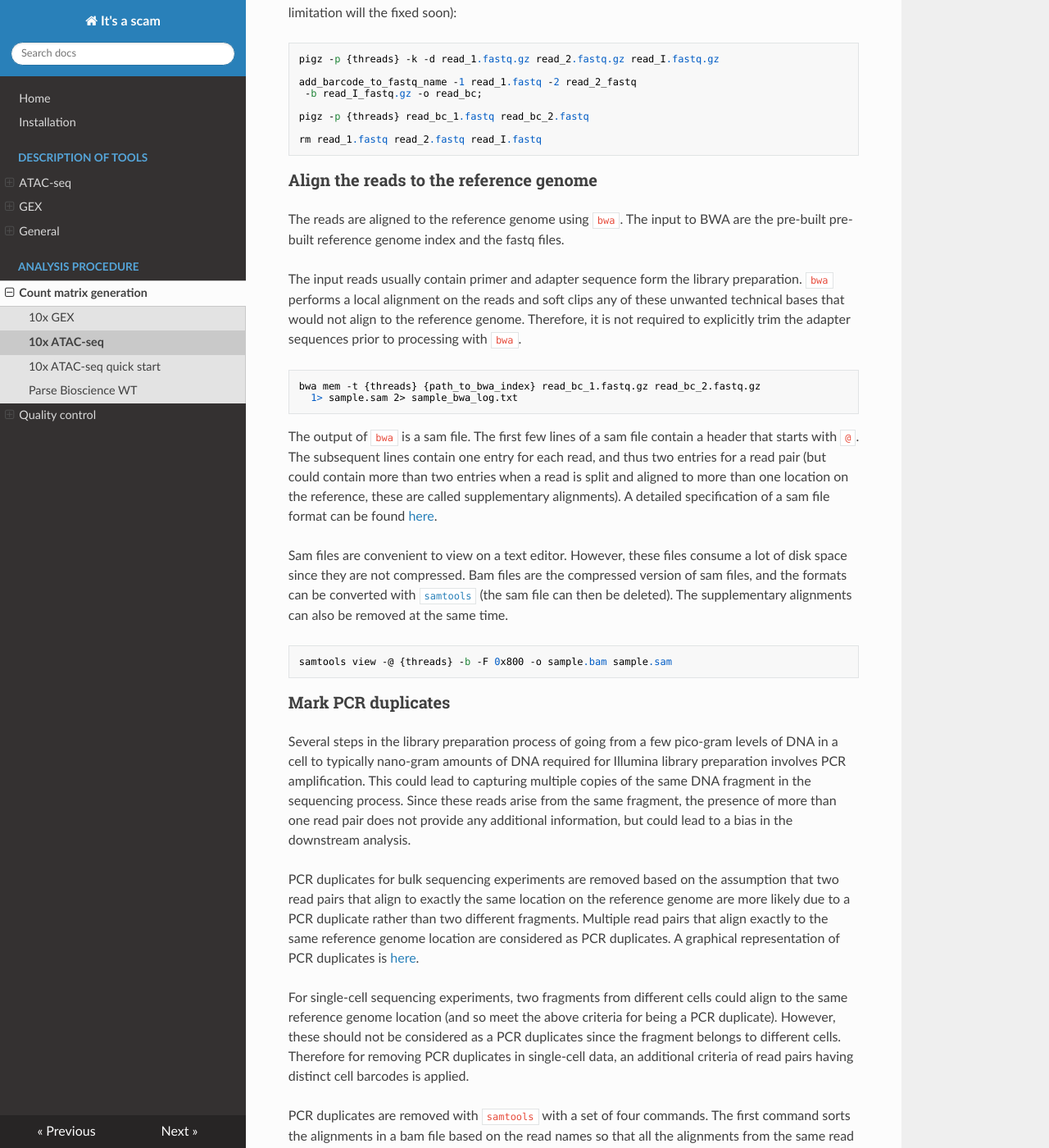
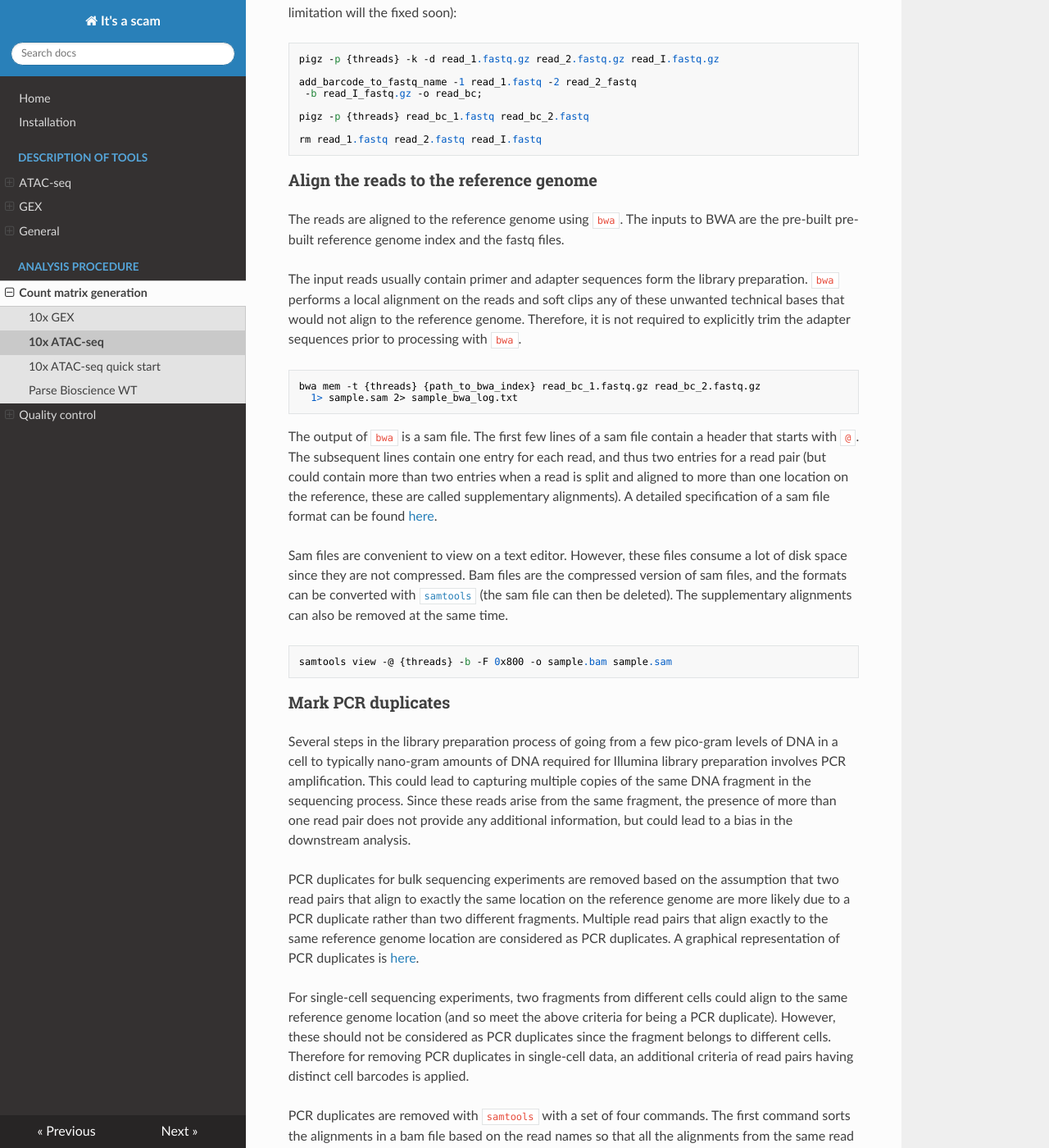
Before and after one commit to rishvanth-kp/its_a_scam, an MkDocs documentation site: the page built from doc/content/10x_atac_seq.md, in a window 1280 px wide and 1400 px high, scrolled down 1533 px. Shown: the whole window at 82% size. Built offline with MkDocs 1.6.1, drawn with Linux system fonts in a browser that asks for light colours; nearby versions of some CDN libraries; some of the changed text lies outside the part shown.

Commit message:
fixed typos in documentation

````diff
--- a/doc/content/10x_atac_seq.md
+++ b/doc/content/10x_atac_seq.md
@@ -66,7 +66,7 @@
 The cell barcode can be appended to the paired-end FASTQ files using the
 program `add_barcode_to_fastq_name`. Unfortunately, gzipped fastq files
 are not supported at the moment. The fastq files need to be
-decompressed, add the cell barcode, and re-compressed again (his
+decompressed, add the cell barcode, and re-compressed again (this
 limitation will the fixed soon):
 
 ```
@@ -81,11 +81,11 @@
 ```
 
 ### Align the reads to the reference genome
-The reads are aligned to the reference genome using `bwa`. The input to
+The reads are aligned to the reference genome using `bwa`. The inputs to
 BWA are the pre-built pre-built reference genome index and the fastq
 files.
 
-The input reads usually contain primer and adapter sequence form the
+The input reads usually contain primer and adapter sequences form the
 library preparation. `bwa` performs a local alignment on the reads and
 soft clips any of these unwanted technical bases that would not align to
 the reference genome. Therefore, it is not required to explicitly trim the
@@ -135,7 +135,7 @@
 For single-cell sequencing experiments, two fragments from different
 cells could align to the same reference genome location (and so meet the
 above criteria for being a PCR duplicate). However, these should
-not be considered as a PCR duplicates since the fragment belongs to
+not be considered as PCR duplicates since the fragment belongs to
 different cells. Therefore for removing PCR duplicates in single-cell
 data, an additional criteria of read pairs having distinct cell barcodes
 is applied.
@@ -298,12 +298,12 @@
 Where `{input}.bam` file is `sample_makrdup.bam` for 10x ATAC-seq
 protocol or the `sample_bc_match.bam` for the 10x multiome protocol.
 
-This will generate a new bam file that have just the alignments that
+This will generate a new bam file that has just the alignments that
 belong to cells contained in `sample_bc_counts.txt`.
 
 
 ### Peak calling
-Peak calling then be done using standard tools such as [MACS](
+Peak calling can then be done using standard tools such as [MACS](
 https://macs3-project.github.io/MACS/docs/callpeak.html). The input
 to the peak calling program would be the bam file generated in the
 above step. Peak callers generally produce a list of peaks in bed
````
Also changed, not shown: other parts of doc/content/10x_atac_seq.md (+4 -4 lines), doc/content/index.md (+1 -1 lines), doc/content/installation.md (+2 -2 lines).
